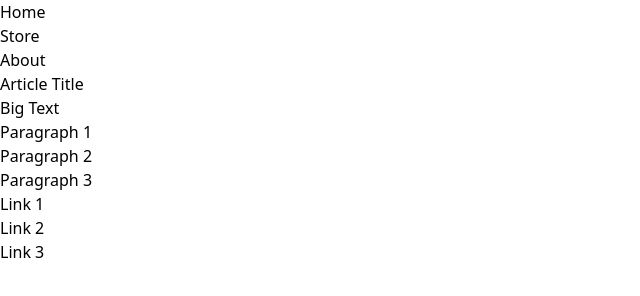
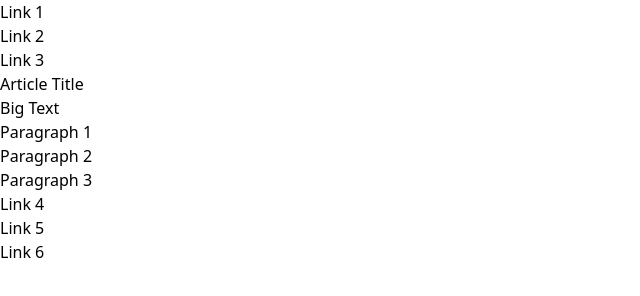
Before and after one commit to pedromchd/movimento-verde-showcase, a plain HTML site: page index.html in a window 1280 px wide. Shown: the full height of the page, 0-640 px from the left. Drawn offline with Linux system fonts and the light colour scheme.

Commit message:
repo setup

```diff
--- a/index.html
+++ b/index.html
@@ -11,9 +11,9 @@
     <header>
       <nav>
         <ul>
-          <li><a href="#">Home</a></li>
-          <li><a href="#">Store</a></li>
-          <li><a href="#">About</a></li>
+          <li><a href="#">Link 1</a></li>
+          <li><a href="#">Link 2</a></li>
+          <li><a href="#">Link 3</a></li>
         </ul>
       </nav>
     </header>
@@ -31,9 +31,9 @@
     <footer>
       <nav>
         <ul>
-          <li><a href="#">Link 1</a></li>
-          <li><a href="#">Link 2</a></li>
-          <li><a href="#">Link 3</a></li>
+          <li><a href="#">Link 4</a></li>
+          <li><a href="#">Link 5</a></li>
+          <li><a href="#">Link 6</a></li>
         </ul>
       </nav>
     </footer>
```
